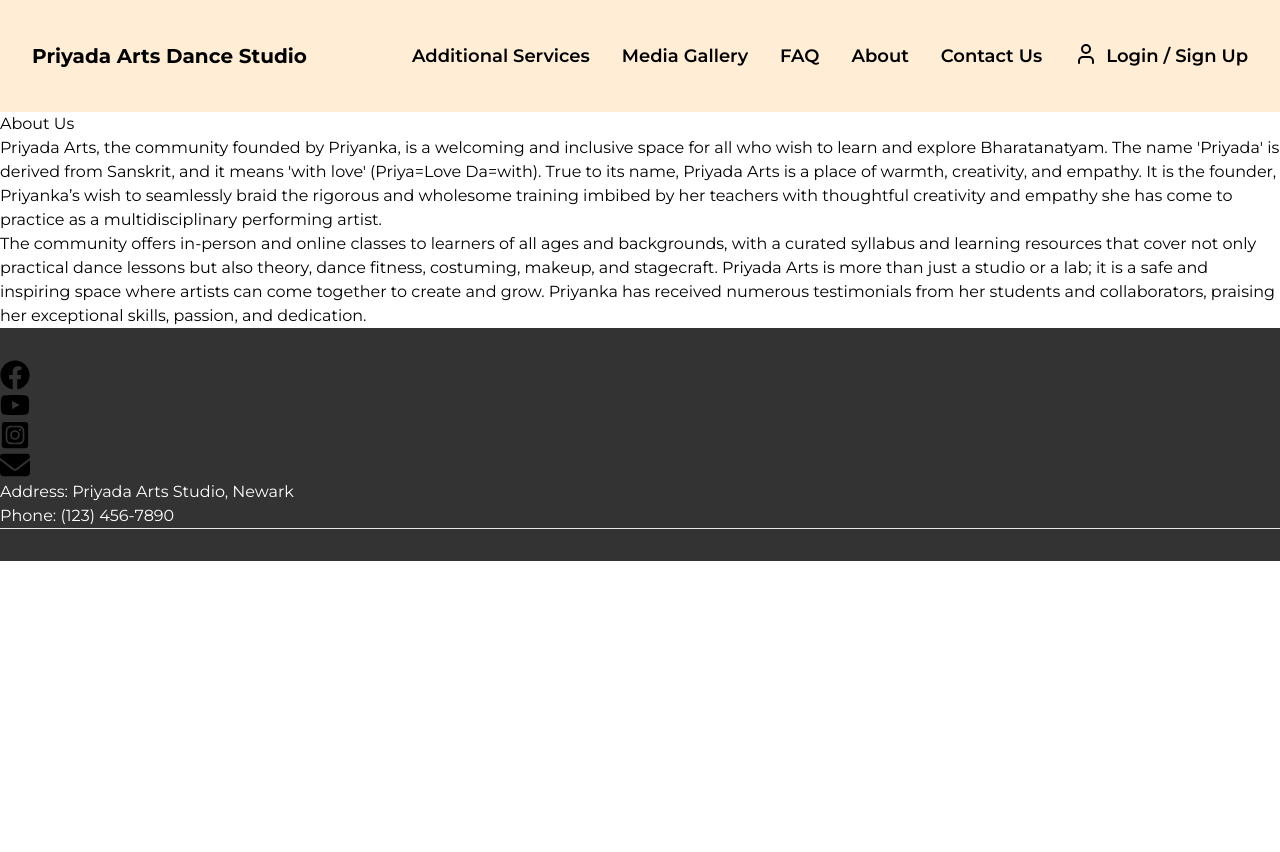
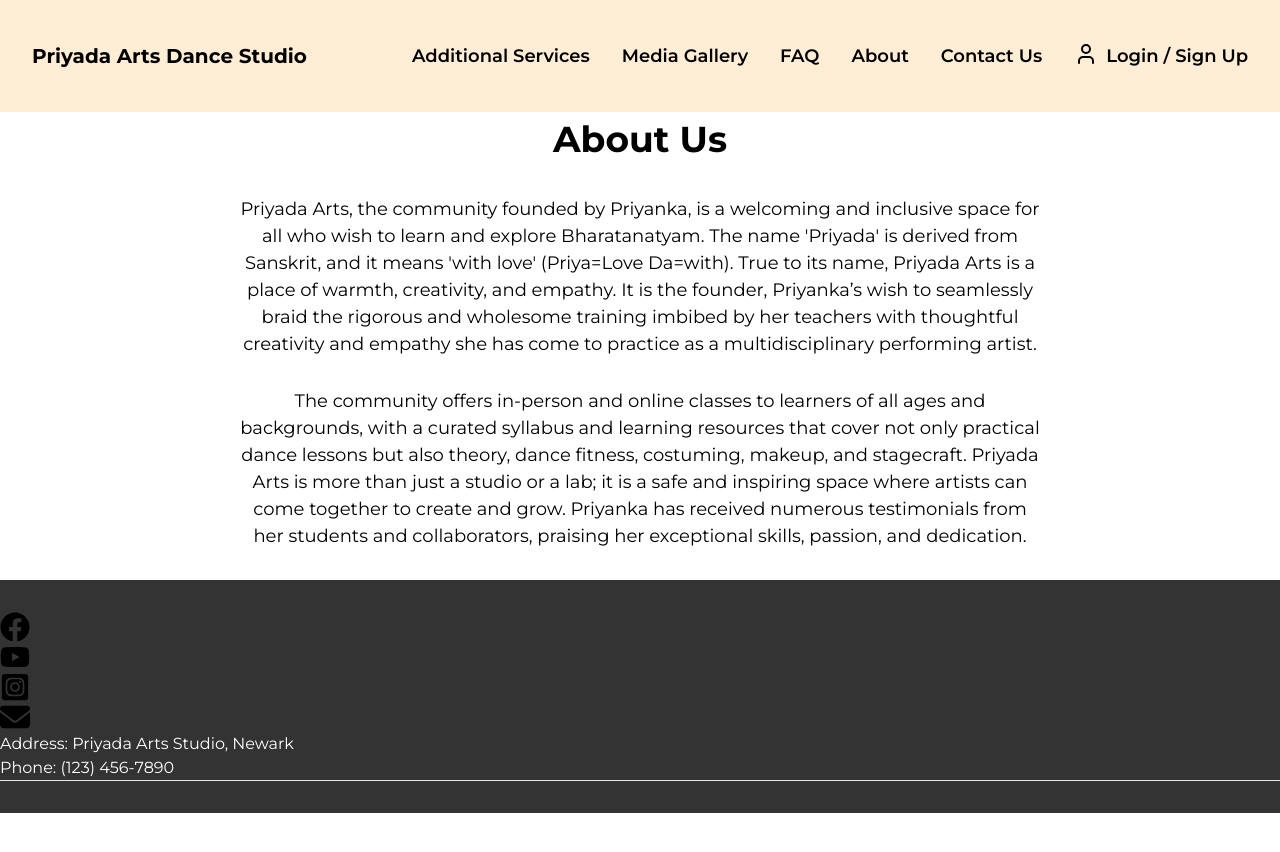
Before and after one commit to Anbui0115/Hackathon-project, a Next.js app in the folder frontend/: page /about in a window 1280 px wide. Shown: the top 852 px of the page. Built offline with nearby package versions, Linux system fonts and the light colour scheme.

Commit message:
styling about page

```diff
--- a/frontend/app/about/about.css
+++ b/frontend/app/about/about.css
@@ -0,0 +1,37 @@
+About Page Styles
+
+.about-page {
+    /* padding: 80px 0; */
+}
+
+.about-page-content {
+    max-width: 800px;
+    margin: 0 auto;
+    text-align: center;
+}
+
+.about-page-title {
+    font-size: 36px;
+    font-weight: bold;
+    margin-bottom: 30px;
+}
+
+.about-page-text {
+    font-size: 18px;
+    line-height: 1.5;
+}
+
+.about-page-text p {
+    margin-bottom: 30px;
+    text-align: center;
+}
+
+@media (max-width: 767px) {
+.about-page-title {
+    font-size: 28px;
+}
+
+.about-page-text {
+    font-size: 16px;
+}
+}
```
